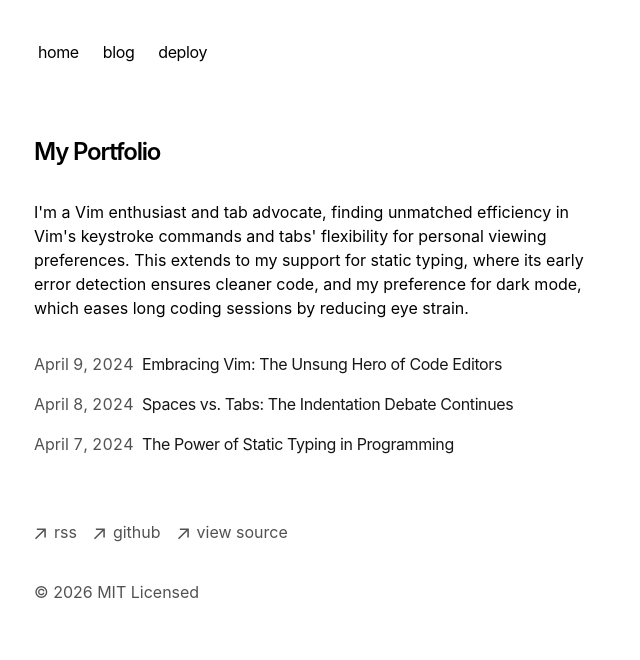
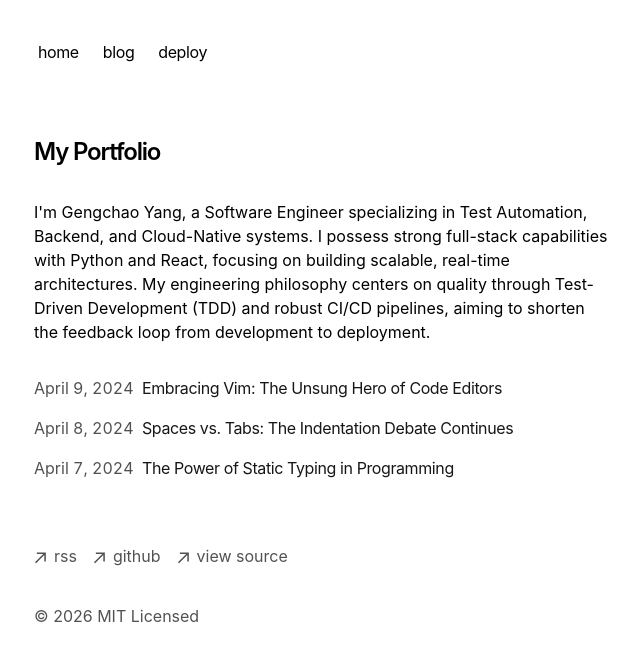
Before and after one commit to GC-Y/portfolio-starter-kit, a Next.js app: page / in a window 1280 px wide. Shown: the top 660 px of the page, without its empty margins (318-958 px from the left). Built offline with nearby package versions, Linux system fonts and the light colour scheme.

Commit message:
Update portfolio description with professional details

```diff
--- a/app/page.tsx
+++ b/app/page.tsx
@@ -7,11 +7,7 @@ export default function Page() {
         My Portfolio
       </h1>
       <p className="mb-4">
-        {`I'm a Vim enthusiast and tab advocate, finding unmatched efficiency in
-        Vim's keystroke commands and tabs' flexibility for personal viewing
-        preferences. This extends to my support for static typing, where its
-        early error detection ensures cleaner code, and my preference for dark
-        mode, which eases long coding sessions by reducing eye strain.`}
+        {`I'm Gengchao Yang, a Software Engineer specializing in Test Automation, Backend, and Cloud-Native systems. I possess strong full-stack capabilities with Python and React, focusing on building scalable, real-time architectures. My engineering philosophy centers on quality through Test-Driven Development (TDD) and robust CI/CD pipelines, aiming to shorten the feedback loop from development to deployment.`}
       </p>
       <div className="my-8">
         <BlogPosts />
```
